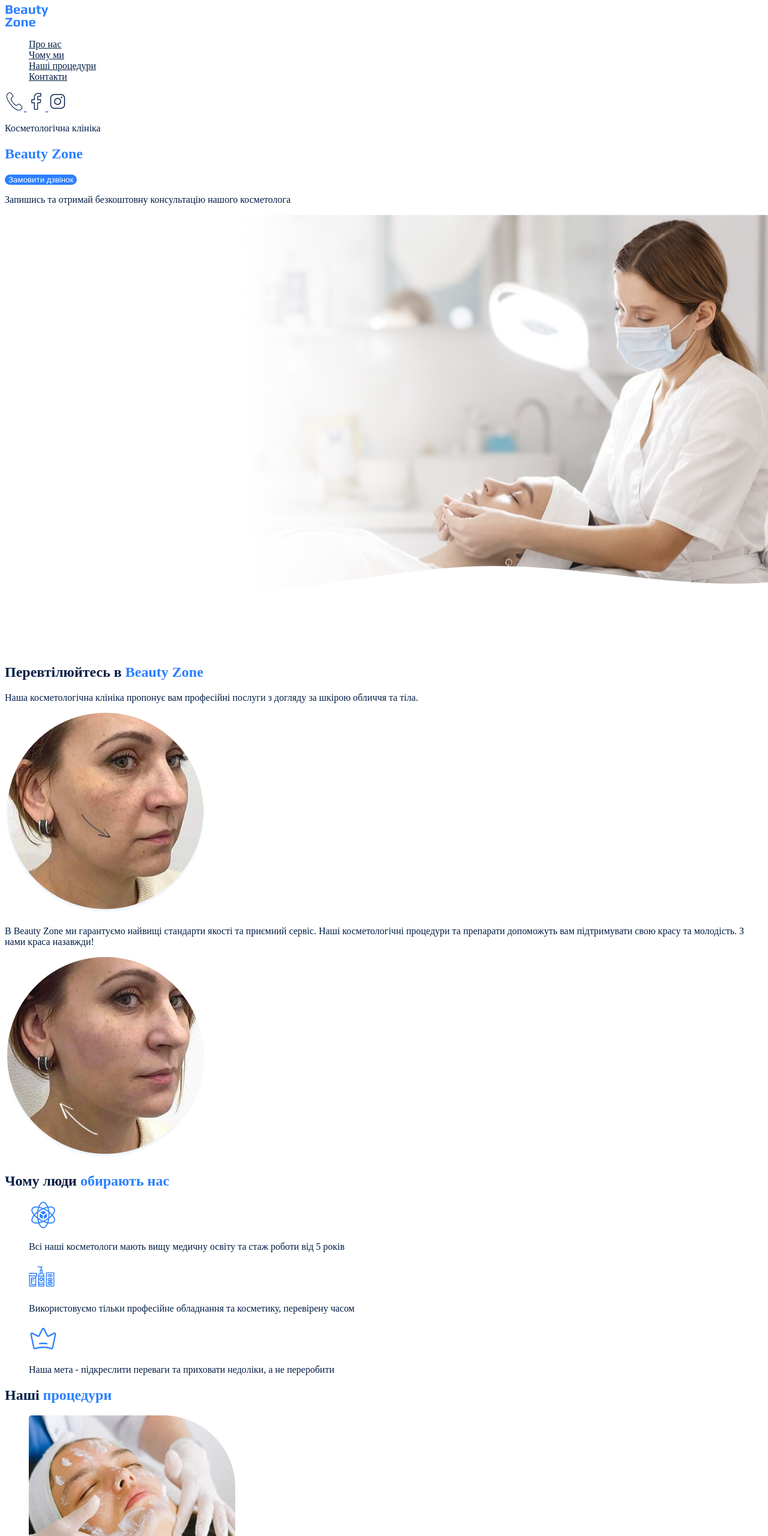
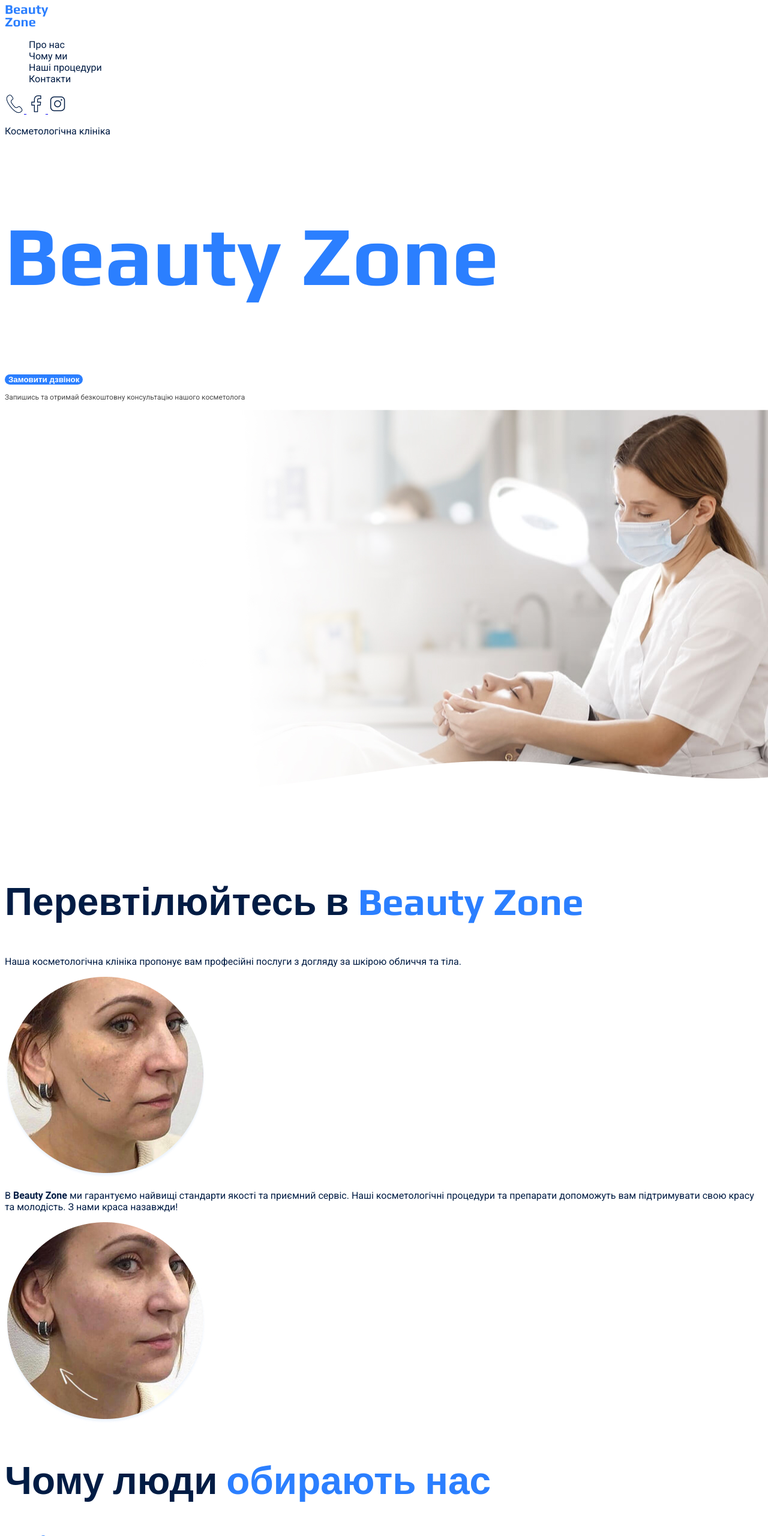
Before and after one commit to Ellinochka/genius-homework-1, a plain HTML site: page index (1).html in a window 1280 px wide. Shown: the top 2560 px of the page at 60% size. Drawn offline with Linux system fonts and the light colour scheme; a web font is replaced by a local one.

Commit message:
Add files via upload

```diff
--- a/css/styles.css
+++ b/css/styles.css
@@ -1,3 +1,43 @@
+
+@font-face {
+    font-display: swap;
+
+    font-family: 'Roboto';
+    font-style: normal;
+    font-weight: 400;
+    src: url('../fonts/roboto-v30-latin-regular.woff2') format('woff2');
+
+}
+
+@font-face {
+    font-display: swap;
+
+    font-family: 'Roboto';
+    font-style: normal;
+    font-weight: 700;
+    src: url('../fonts/roboto-v30-latin-700.woff2') format('woff2');
+}
+
+
+@font-face {
+    font-display: swap;
+    font-family: 'Play';
+    font-style: normal;
+    font-weight: 400;
+    src: url('../fonts/play-v19-latin-regular.woff2') format('woff2');
+
+}
+
+
+@font-face {
+    font-display: swap;
+    font-family: 'Play';
+    font-style: normal;
+    font-weight: 700;
+    src: url('../fonts/play-v19-latin-700.woff2') format('woff2');
+}
+
+
 :root{
     --color-primary-dark: #011C44;
     --color-brand-light: #2B7FFF;
@@ -7,6 +47,8 @@
 /*Base*/
 body{
     color: var(--color-primary-dark);
+    font-family: Roboto, sans-serif;
+
 }
 
 ul{
@@ -15,6 +57,7 @@
 
 /*Button*/
 .button {
+    font-weight: 600;
 color: var(--color-primary-light);
 background-color: var(--color-brand-light);
 border: 2px ;
@@ -23,46 +66,133 @@
 }
 
 .button:hover{
-    color: var(--color-brand-light)
+    color: var(--color-brand-light);
     background-color: transparent;
 }
 
 /*Link*/
 .link{
-    color: var(--color-primary-dark)
+    color: var(--color-primary-dark);
+    text-decoration: none;
 }
 
 .link:hover{
-    color: var(--color-brand-light)
+    color: var(--color-brand-light);
+    font-weight: 700;
 }
 
 /*Hero-section*/
 .hero-title{
-    color: var(--color-brand-light)
+    color: var(--color-brand-light);
+    font-family: play, sans-serif;
+    font-size: 140px;
+    font-weight: 700;
+
+}
+
+.hero-item2{
+    color: #4A4A4A;
+    font-weight: 400;
+    font-size: 12px;
+    line-height: 1.5;
 }
 
 .accent{
-    color: var(--color-brand-light)
+    color: var(--color-brand-light);
 }
 
 
 .link-list{
-    color: var(--color-primary-light)
+    color: var(--color-primary-light);
+
+    text-decoration: none;
+}
+
+.link-list:hover{
+    color: var(--color-brand-light);
+
 }
 
 .address-link{
-    color: var(--color-primary-light)
+    color: var(--color-primary-light);
 }
 
 .address-copyright{
  color: #747272;
 }
+  /*Section*/
+.about-us-title{
+    color: var(--color-primary-dark);
+    font-family: play, sans-serif;
+    font-size: 64px;
+    font-weight: 700;
+    line-height: 1.16;
+}
 
-.section-title{
-    color: var(--color-primary-dark)
+.why-title{
+    color: var(--color-primary-dark);
+        font-family: play, sans-serif;
+        font-size: 64px;
+        font-weight: 700;
+        line-height: 1.16;
 }
+
+.services-title{
+    color: var(--color-primary-dark);
+        font-family: play, sans-serif;
+        font-size: 64px;
+        font-weight: 700;
+        line-height: 1.16;
+}
+
+.contact-section{
+    color: var(--color-primary-dark);
+        font-family: play, sans-serif;
+        font-size: 64px;
+        font-weight: 700;
+        line-height: 1.16;
+}
+ /*Contact*/
+ .contact-item{
+    font-family: Roboto, sans-serif;
+    font-size: 22px;
+    font-weight: 600;
+    line-height: 1.17;
+
+ }
+
+
+
+.about-us-text span {
+    text-transform: capitalize;
+    font-weight: 600;
+}
+
+
 
 /*Footer-section*/
 .footer-list {
-    background: var(--color-primary-dark)
+    font-family: Roboto, sans-serif;
+    background: var(--color-primary-dark);
+    font-size: 16px;
+    line-height: 1.17;
+    font-weight: 400;
 }
+
+ .address-link {
+    font-family: Roboto, sans-serif;
+    text-decoration: none;
+        background: var(--color-primary-dark);
+        font-size: 16px;
+        line-height: 1.17;
+        font-weight: 400;
+ }
+
+ .address-copyright{
+    font-family: Roboto, sans-serif;
+        background: var(--color-primary-dark);
+        color: #747272;
+        font-size: 13px;
+        line-height: 1.17;
+        font-weight: 400;
+ }
```
